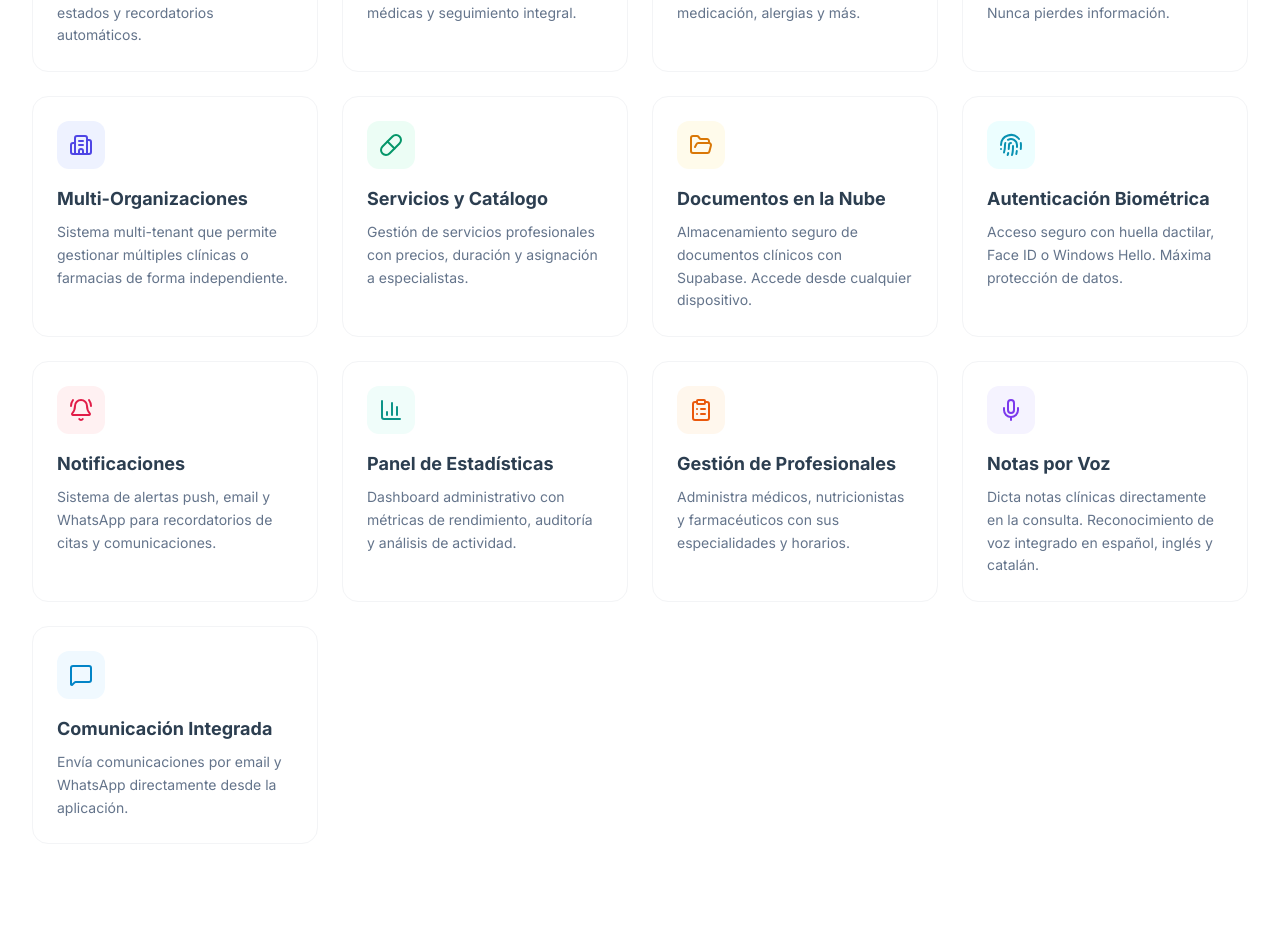
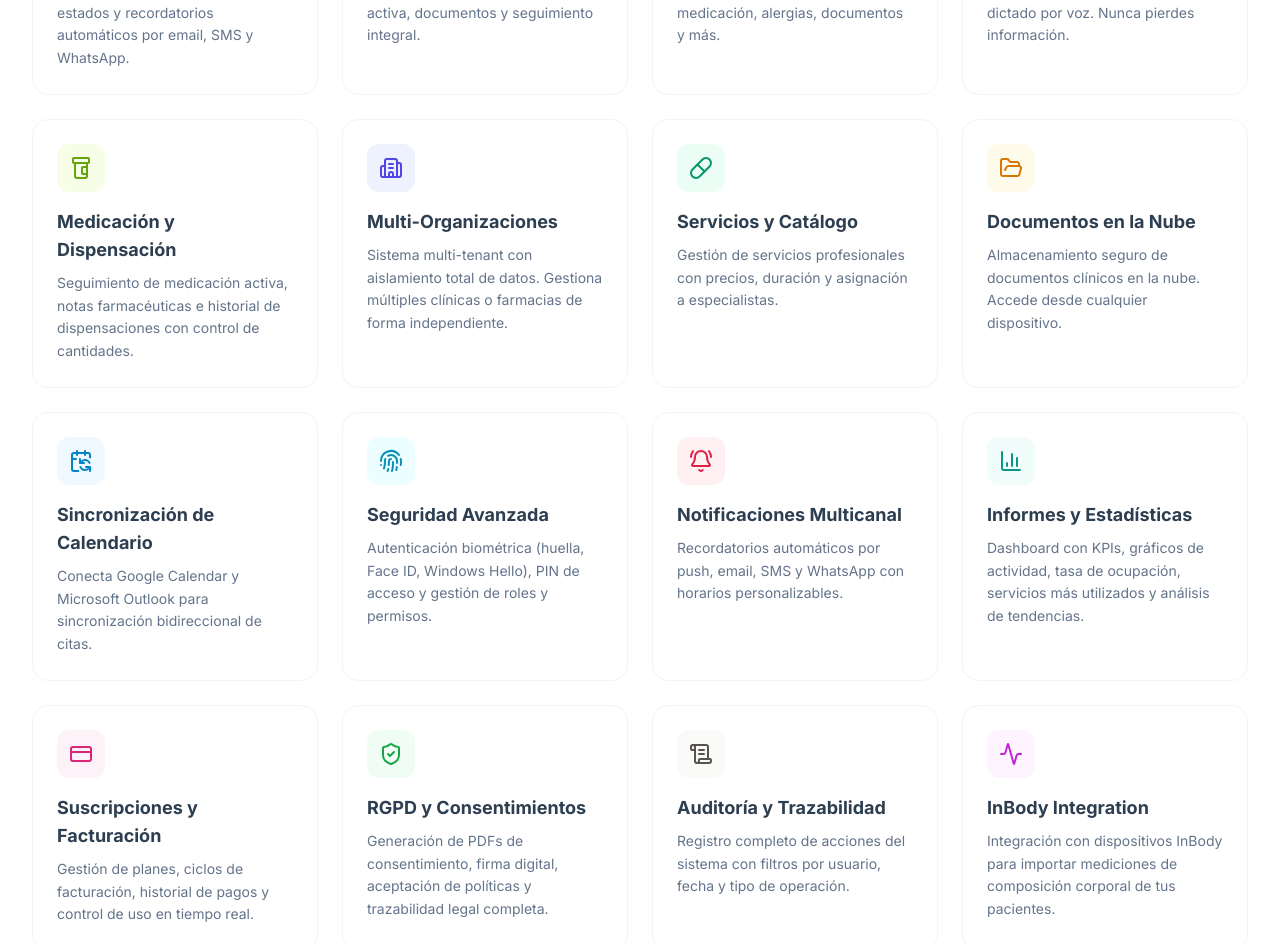
Before and after one commit to eecordova82/medfarmasoft, a React (Vite) app in the folder web/: page / in a window 1280 px wide. Shown: the part 1808-2752 px from the top of the page. Built offline with nearby package versions, Linux system fonts and the light colour scheme.

Commit message:
feat: src

```diff
--- a/web/src/components/Features.jsx
+++ b/web/src/components/Features.jsx
@@ -12,6 +12,12 @@ import {
   ClipboardList,
   MessageSquare,
   Mic,
+  CreditCard,
+  CalendarSync,
+  Activity,
+  ShieldCheck,
+  ScrollText,
+  PillBottle,
 } from 'lucide-react'
 import { useScrollReveal } from '../hooks/useScrollReveal'
 
@@ -19,31 +25,37 @@ const features = [
   {
     icon: CalendarDays,
     title: 'Gestión de Citas',
-    description: 'Calendario semanal y mensual con gestión completa de horarios, estados y recordatorios automáticos.',
+    description: 'Calendario semanal y mensual con gestión completa de horarios, estados y recordatorios automáticos por email, SMS y WhatsApp.',
     color: 'bg-primary/10 text-primary',
   },
   {
     icon: Users,
     title: 'Gestión de Pacientes',
-    description: 'Perfiles completos con datos personales, alergias, condiciones médicas y seguimiento integral.',
+    description: 'Perfiles completos con datos personales, alergias, medicación activa, documentos y seguimiento integral.',
     color: 'bg-blue-50 text-blue-600',
   },
   {
     icon: FileText,
     title: 'Historial Clínico',
-    description: 'Registros estructurados en 6 pestañas: episodios, antecedentes, medicación, alergias y más.',
+    description: 'Registros estructurados en 6 pestañas: episodios, antecedentes, medicación, alergias, documentos y más.',
     color: 'bg-purple-50 text-purple-600',
   },
   {
     icon: Stethoscope,
     title: 'Episodios Clínicos',
-    description: 'Consultas detalladas con autoguardado cada 30 segundos. Nunca pierdes información.',
+    description: 'Consultas detalladas con autoguardado cada 30 segundos y dictado por voz. Nunca pierdes información.',
     color: 'bg-red-50 text-red-600',
+  },
+  {
+    icon: PillBottle,
+    title: 'Medicación y Dispensación',
+    description: 'Seguimiento de medicación activa, notas farmacéuticas e historial de dispensaciones con control de cantidades.',
+    color: 'bg-lime-50 text-lime-600',
   },
   {
     icon: Building2,
     title: 'Multi-Organizaciones',
-    description: 'Sistema multi-tenant que permite gestionar múltiples clínicas o farmacias de forma independiente.',
+    description: 'Sistema multi-tenant con aislamiento total de datos. Gestiona múltiples clínicas o farmacias de forma independiente.',
     color: 'bg-indigo-50 text-indigo-600',
   },
   {
@@ -55,43 +67,73 @@ const features = [
   {
     icon: FolderOpen,
     title: 'Documentos en la Nube',
-    description: 'Almacenamiento seguro de documentos clínicos con Supabase. Accede desde cualquier dispositivo.',
+    description: 'Almacenamiento seguro de documentos clínicos en la nube. Accede desde cualquier dispositivo.',
     color: 'bg-amber-50 text-amber-600',
   },
   {
+    icon: CalendarSync,
+    title: 'Sincronización de Calendario',
+    description: 'Conecta Google Calendar y Microsoft Outlook para sincronización bidireccional de citas.',
+    color: 'bg-sky-50 text-sky-600',
+  },
+  {
     icon: Fingerprint,
-    title: 'Autenticación Biométrica',
-    description: 'Acceso seguro con huella dactilar, Face ID o Windows Hello. Máxima protección de datos.',
+    title: 'Seguridad Avanzada',
+    description: 'Autenticación biométrica (huella, Face ID, Windows Hello), PIN de acceso y gestión de roles y permisos.',
     color: 'bg-cyan-50 text-cyan-600',
   },
   {
     icon: BellRing,
-    title: 'Notificaciones',
-    description: 'Sistema de alertas push, email y WhatsApp para recordatorios de citas y comunicaciones.',
+    title: 'Notificaciones Multicanal',
+    description: 'Recordatorios automáticos por push, email, SMS y WhatsApp con horarios personalizables.',
     color: 'bg-rose-50 text-rose-600',
   },
   {
     icon: BarChart3,
-    title: 'Panel de Estadísticas',
-    description: 'Dashboard administrativo con métricas de rendimiento, auditoría y análisis de actividad.',
+    title: 'Informes y Estadísticas',
+    description: 'Dashboard con KPIs, gráficos de actividad, tasa de ocupación, servicios más utilizados y análisis de tendencias.',
     color: 'bg-teal-50 text-teal-600',
+  },
+  {
+    icon: CreditCard,
+    title: 'Suscripciones y Facturación',
+    description: 'Gestión de planes, ciclos de facturación, historial de pagos y control de uso en tiempo real.',
+    color: 'bg-pink-50 text-pink-600',
+  },
+  {
+    icon: ShieldCheck,
+    title: 'RGPD y Consentimientos',
+    description: 'Generación de PDFs de consentimiento, firma digital, aceptación de políticas y trazabilidad legal completa.',
+    color: 'bg-green-50 text-green-600',
+  },
+  {
+    icon: ScrollText,
+    title: 'Auditoría y Trazabilidad',
+    description: 'Registro completo de acciones del sistema con filtros por usuario, fecha y tipo de operación.',
+    color: 'bg-stone-50 text-stone-600',
+  },
+  {
+    icon: Activity,
+    title: 'InBody Integration',
+    description: 'Integración con dispositivos InBody para importar mediciones de composición corporal de tus pacientes.',
+    color: 'bg-fuchsia-50 text-fuchsia-600',
   },
   {
     icon: ClipboardList,
     title: 'Gestión de Profesionales',
-    description: 'Administra médicos, nutricionistas y farmacéuticos con sus especialidades y horarios.',
+    description: 'Administra médicos, nutricionistas y farmacéuticos con sus especialidades, horarios y colores de agenda.',
     color: 'bg-orange-50 text-orange-600',
   },
   {
     icon: Mic,
     title: 'Notas por Voz',
-    description: 'Dicta notas clínicas directamente en la consulta. Reconocimiento de voz integrado en español, inglés y catalán.',
+    description: 'Dicta notas clínicas directamente en la consulta. Reconocimiento de voz en español, inglés y catalán.',
     color: 'bg-violet-50 text-violet-600',
   },
   {
     icon: MessageSquare,
     title: 'Comunicación Integrada',
-    description: 'Envía comunicaciones por email y WhatsApp directamente desde la aplicación.',
+    description: 'Envía comunicaciones por email y WhatsApp directamente desde la aplicación a pacientes y equipo.',
     color: 'bg-sky-50 text-sky-600',
   },
 ]
@@ -112,8 +154,8 @@ export default function Features() {
             <span className="gradient-text">una sola plataforma</span>
           </h2>
           <p className="text-lg text-neutral-text">
-            MedFarmaSoft reúne las herramientas esenciales para la gestión diaria de tu clínica o farmacia,
-            con un diseño intuitivo y cumplimiento normativo completo.
+            MedFarmaSoft integra más de 40 funcionalidades para la gestión completa de tu clínica o farmacia:
+            desde citas y medicación hasta facturación, auditoría y cumplimiento normativo.
           </p>
         </div>
 
--- a/web/src/components/Footer.jsx
+++ b/web/src/components/Footer.jsx
@@ -14,6 +14,7 @@ const footerLinks = {
   ],
   Legal: [
     { label: 'Aviso legal', href: '/legal/aviso-legal.html' },
+    { label: 'Términos de servicio', href: '/legal/terminos.html' },
     { label: 'Política de privacidad', href: '/legal/privacy.html' },
     { label: 'Política de cookies', href: '/legal/cookies.html' },
   ],
--- a/web/src/components/Hero.jsx
+++ b/web/src/components/Hero.jsx
@@ -34,8 +34,8 @@ export default function Hero() {
             </h1>
 
             <p className="text-lg lg:text-xl text-white/80 max-w-xl mx-auto lg:mx-0 mb-8 animate-fade-in-up animate-delay-200">
-              Citas, pacientes, historial clínico y recordatorios WhatsApp en una app nativa multiplataforma.
-              Desde consultorios independientes hasta policlínicas. 100% en español, cumplimiento RGPD total.
+              Citas, pacientes, historial clínico, medicación, facturación y recordatorios WhatsApp en una app nativa multiplataforma.
+              Con sincronización de Google Calendar, dictado por voz, auditoría completa y cumplimiento RGPD total.
             </p>
 
             <div className="flex flex-col sm:flex-row gap-4 justify-center lg:justify-start animate-fade-in-up animate-delay-300">
@@ -66,7 +66,7 @@ export default function Hero() {
                 <div className="text-white/60 text-sm mt-1">Plataformas</div>
               </div>
               <div>
-                <div className="text-2xl lg:text-3xl font-bold text-white">35+</div>
+                <div className="text-2xl lg:text-3xl font-bold text-white">40+</div>
                 <div className="text-white/60 text-sm mt-1">Funcionalidades</div>
               </div>
               <div>
--- a/web/src/components/HowItWorks.jsx
+++ b/web/src/components/HowItWorks.jsx
@@ -20,14 +20,14 @@ const steps = [
     number: '03',
     icon: CalendarDays,
     title: 'Gestiona tu agenda',
-    description: 'Organiza citas, registra pacientes y documenta cada consulta con historial clínico completo.',
+    description: 'Organiza citas con sincronización Google/Outlook, registra pacientes, dicta notas por voz y documenta episodios clínicos.',
     color: 'from-accent to-accent-light',
   },
   {
     number: '04',
     icon: BarChart3,
     title: 'Analiza y crece',
-    description: 'Consulta estadísticas, genera informes y toma decisiones basadas en datos reales de tu negocio.',
+    description: 'Consulta KPIs, informes de ocupación, auditoría de acciones y toma decisiones basadas en datos reales.',
     color: 'from-emerald-500 to-emerald-400',
   },
 ]
--- a/web/src/components/Platforms.jsx
+++ b/web/src/components/Platforms.jsx
@@ -1,11 +1,11 @@
-import { Smartphone, Monitor, Apple, TabletSmartphone } from 'lucide-react'
+import { Smartphone, Monitor, Apple } from 'lucide-react'
 import { useScrollReveal } from '../hooks/useScrollReveal'
 
 const platforms = [
   {
     icon: Smartphone,
     name: 'Android',
-    version: 'API 21+',
+    version: 'API 23+',
     description: 'Compatible con la mayoría de dispositivos Android del mercado.',
     gradient: 'from-green-500 to-green-400',
     bg: 'bg-green-50',
@@ -21,18 +21,10 @@ const platforms = [
   {
     icon: Monitor,
     name: 'Windows',
-    version: 'Windows 10+',
+    version: 'Windows 10+ Enterprise',
     description: 'Aplicación de escritorio completa para estaciones de trabajo.',
     gradient: 'from-blue-600 to-blue-400',
     bg: 'bg-blue-50',
-  },
-  {
-    icon: TabletSmartphone,
-    name: 'macOS',
-    version: 'macOS 14.0+',
-    description: 'Aplicación nativa optimizada para el ecosistema Apple.',
-    gradient: 'from-purple-600 to-purple-400',
-    bg: 'bg-purple-50',
   },
 ]
 
@@ -53,7 +45,7 @@ export default function Platforms() {
               <span className="gradient-text">todas las plataformas</span>
             </h2>
             <p className="text-lg text-neutral-text mb-8">
-              MedFarmaSoft funciona de forma nativa en Android, iOS, Windows y macOS.
+              MedFarmaSoft funciona de forma nativa en Android, iOS y Windows.
               Tus datos se sincronizan en tiempo real y puedes trabajar desde cualquier
               dispositivo sin perder información.
             </p>
--- a/web/src/components/Pricing.jsx
+++ b/web/src/components/Pricing.jsx
@@ -11,12 +11,14 @@ const plans = [
       { text: 'Hasta 20 pacientes', included: true },
       { text: 'Citas ilimitadas', included: true },
       { text: 'Historial clínico completo', included: true },
-      { text: 'Horarios profesionales', included: true },
+      { text: 'Medicación y dispensaciones', included: true },
       { text: 'Recordatorios por email', included: true },
-      { text: 'Consentimientos RGPD', included: true },
+      { text: 'Consentimientos RGPD + PDF', included: true },
       { text: 'Notas por voz en consultas', included: true },
+      { text: 'Auditoría de acciones', included: true },
+      { text: 'Sync Google/Outlook', included: false },
       { text: 'Recordatorios WhatsApp', included: false },
-      { text: 'Panel de estadísticas', included: false },
+      { text: 'Informes y estadísticas', included: false },
     ],
     cta: 'Empezar gratis',
     highlighted: false,
@@ -29,13 +31,15 @@ const plans = [
       { text: 'Hasta 100 pacientes', included: true },
       { text: 'Citas ilimitadas', included: true },
       { text: 'Historial clínico completo', included: true },
-      { text: 'Horarios profesionales', included: true },
+      { text: 'Medicación y dispensaciones', included: true },
       { text: 'Recordatorios por email', included: true },
-      { text: 'Consentimientos RGPD', included: true },
+      { text: 'Consentimientos RGPD + PDF', included: true },
       { text: 'Notas por voz en consultas', included: true },
+      { text: 'Auditoría de acciones', included: true },
+      { text: 'Gestión de roles y permisos', included: true },
+      { text: 'Sync Google/Outlook', included: false },
       { text: 'Recordatorios WhatsApp', included: false },
-      { text: 'Panel de estadísticas', included: false },
-      { text: 'API REST', included: false },
+      { text: 'Informes y estadísticas', included: false },
     ],
     cta: 'Solicitar demo',
     highlighted: false,
@@ -48,12 +52,14 @@ const plans = [
       { text: 'Hasta 500 pacientes', included: true },
       { text: 'Citas ilimitadas', included: true },
       { text: 'Historial clínico completo', included: true },
-      { text: 'Horarios profesionales', included: true },
-      { text: 'Recordatorios por email', included: true },
-      { text: 'Consentimientos RGPD', included: true },
+      { text: 'Medicación y dispensaciones', included: true },
+      { text: 'Recordatorios email + WhatsApp', included: true },
+      { text: 'Consentimientos RGPD + PDF', included: true },
       { text: 'Notas por voz en consultas', included: true },
-      { text: 'Recordatorios WhatsApp', included: true },
-      { text: 'Panel de estadísticas', included: true },
+      { text: 'Sync Google Calendar y Outlook', included: true },
+      { text: 'Informes y estadísticas', included: true },
+      { text: 'Auditoría completa', included: true },
+      { text: 'InBody integration', included: false },
       { text: 'API REST', included: false },
     ],
     cta: 'Solicitar demo',
@@ -65,15 +71,16 @@ const plans = [
     features: [
       { text: 'Hasta 25 profesionales', included: true },
       { text: 'Hasta 10.000 pacientes', included: true },
-      { text: 'Citas ilimitadas', included: true },
       { text: 'Todas las funcionalidades', included: true },
-      { text: 'Notas por voz en consultas', included: true },
       { text: 'WhatsApp + SMS incluidos', included: true },
-      { text: 'Acceso API para integraciones', included: true },
+      { text: 'Sync Google Calendar y Outlook', included: true },
+      { text: 'InBody integration', included: true },
+      { text: 'Acceso API REST', included: true },
       { text: 'Marca blanca (tu logo)', included: true },
-      { text: 'Panel de estadísticas', included: true },
+      { text: 'Informes avanzados', included: true },
+      { text: 'Multi-sucursal', included: true },
+      { text: 'Auditoría y logs de errores', included: true },
       { text: 'Soporte prioritario', included: true },
-      { text: 'Multi-sucursal', included: true },
     ],
     cta: 'Contactar ventas',
     highlighted: false,
--- a/web/src/components/WhyUs.jsx
+++ b/web/src/components/WhyUs.jsx
@@ -1,42 +1,42 @@
-import { TrendingDown, Smartphone, Shield, Globe, HeartHandshake, MessageCircle } from 'lucide-react'
+import { TrendingDown, Smartphone, Shield, Globe, MessageCircle, Activity } from 'lucide-react'
 import { useScrollReveal } from '../hooks/useScrollReveal'
 
 const reasons = [
   {
     icon: TrendingDown,
     title: 'Hasta 5x más económico',
-    description: 'Planes desde una fracción de lo que cobran Doctoralia o Doctolib, con las mismas funcionalidades esenciales.',
+    description: 'Planes desde una fracción de lo que cobran Doctoralia o Doctolib, con más funcionalidades incluidas.',
     color: 'bg-emerald-50 text-emerald-600',
   },
   {
     icon: Smartphone,
     title: 'App nativa multiplataforma',
-    description: 'No es una web responsive: es una aplicación nativa para Android, iOS, Windows y macOS con rendimiento real.',
+    description: 'No es una web responsive: es una aplicación nativa para Android, iOS y Windows con rendimiento real y modo offline.',
     color: 'bg-blue-50 text-blue-600',
   },
   {
     icon: MessageCircle,
-    title: 'WhatsApp integrado',
-    description: 'Recordatorios automáticos por WhatsApp que reducen las ausencias hasta un 40%. Sin configuraciones complejas.',
+    title: 'WhatsApp + SMS + Email',
+    description: 'Recordatorios multicanal automáticos que reducen las ausencias hasta un 40%. Configura horarios y canales.',
     color: 'bg-green-50 text-green-600',
   },
   {
     icon: Shield,
-    title: 'RGPD completo',
-    description: 'Consentimientos digitales, cifrado en reposo y tránsito, retención de datos según Ley 41/2002. Todo incluido.',
+    title: 'RGPD y trazabilidad total',
+    description: 'Consentimientos con firma digital y PDF, auditoría de acciones, cifrado de datos y cumplimiento Ley 41/2002.',
     color: 'bg-purple-50 text-purple-600',
   },
   {
-    icon: Globe,
-    title: '100% en español',
-    description: 'Interfaz, soporte y documentación en español. También disponible en inglés y catalán.',
-    color: 'bg-amber-50 text-amber-600',
+    icon: Activity,
+    title: 'Integraciones profesionales',
+    description: 'Sincronización con Google Calendar y Outlook, integración InBody y API REST para conectar con tus sistemas.',
+    color: 'bg-rose-50 text-rose-600',
   },
   {
-    icon: HeartHandshake,
-    title: 'Soporte local en Madrid',
-    description: 'Equipo de soporte cercano que entiende las necesidades del sector sanitario español.',
-    color: 'bg-rose-50 text-rose-600',
+    icon: Globe,
+    title: 'Trilingüe: ES, EN, CA',
+    description: 'Interfaz completa en español, inglés y catalán. Dictado por voz en los tres idiomas.',
+    color: 'bg-amber-50 text-amber-600',
   },
 ]
 
```
Also changed, not shown: 1 other file (tests, documents, lock files or other folders).
